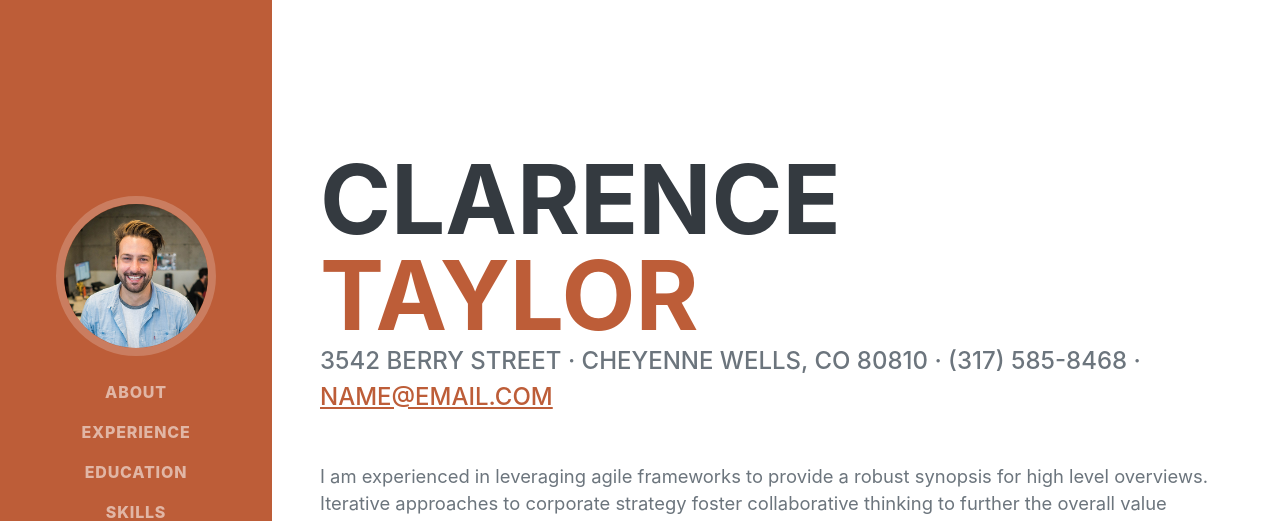
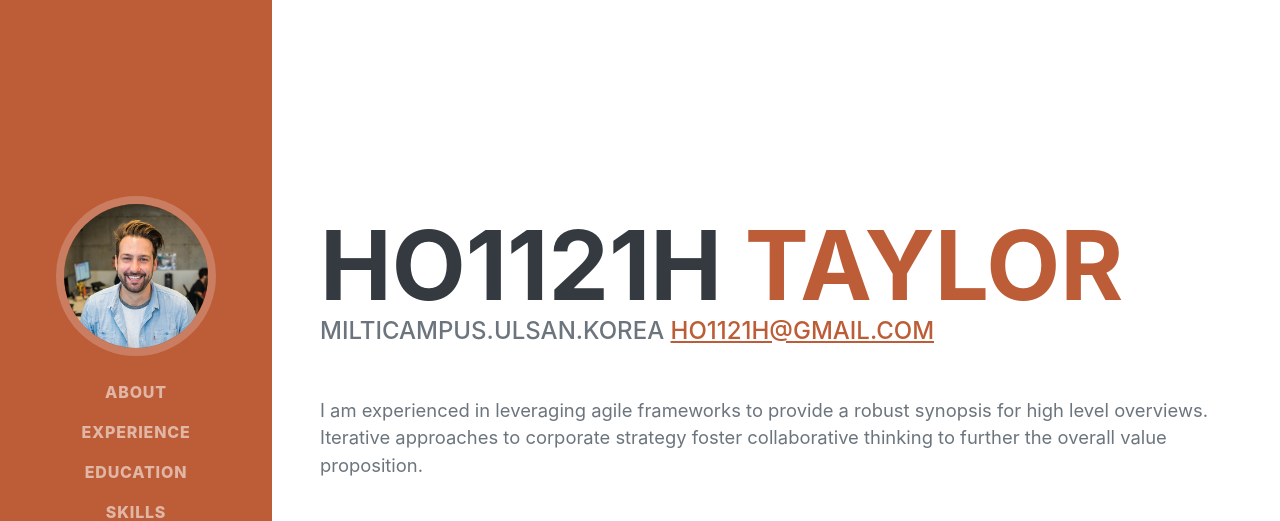
Before and after one commit to ho1121h/profile, a plain HTML site: page index.html in a window 1280 px wide. Shown: the top 521 px of the page. Drawn offline with nearby package versions, Linux system fonts and the light colour scheme; a web font is replaced by a local one.

Commit message:
템플릿을 가져와서 수정해보았다

```diff
--- a/index.html
+++ b/index.html
@@ -40,12 +40,12 @@
             <section class="resume-section" id="about">
                 <div class="resume-section-content">
                     <h1 class="mb-0">
-                        Clarence
+                        ho1121h
                         <span class="text-primary">Taylor</span>
                     </h1>
                     <div class="subheading mb-5">
-                        3542 Berry Street · Cheyenne Wells, CO 80810 · (317) 585-8468 ·
-                        <a href="mailto:name@email.com">name@email.com</a>
+                        Milticampus.Ulsan.Korea
+                        <a href="mailto:name@email.com">ho1121h@gmail.com</a>
                     </div>
                     <p class="lead mb-5">I am experienced in leveraging agile frameworks to provide a robust synopsis for high level overviews. Iterative approaches to corporate strategy foster collaborative thinking to further the overall value proposition.</p>
                     <div class="social-icons">
```
